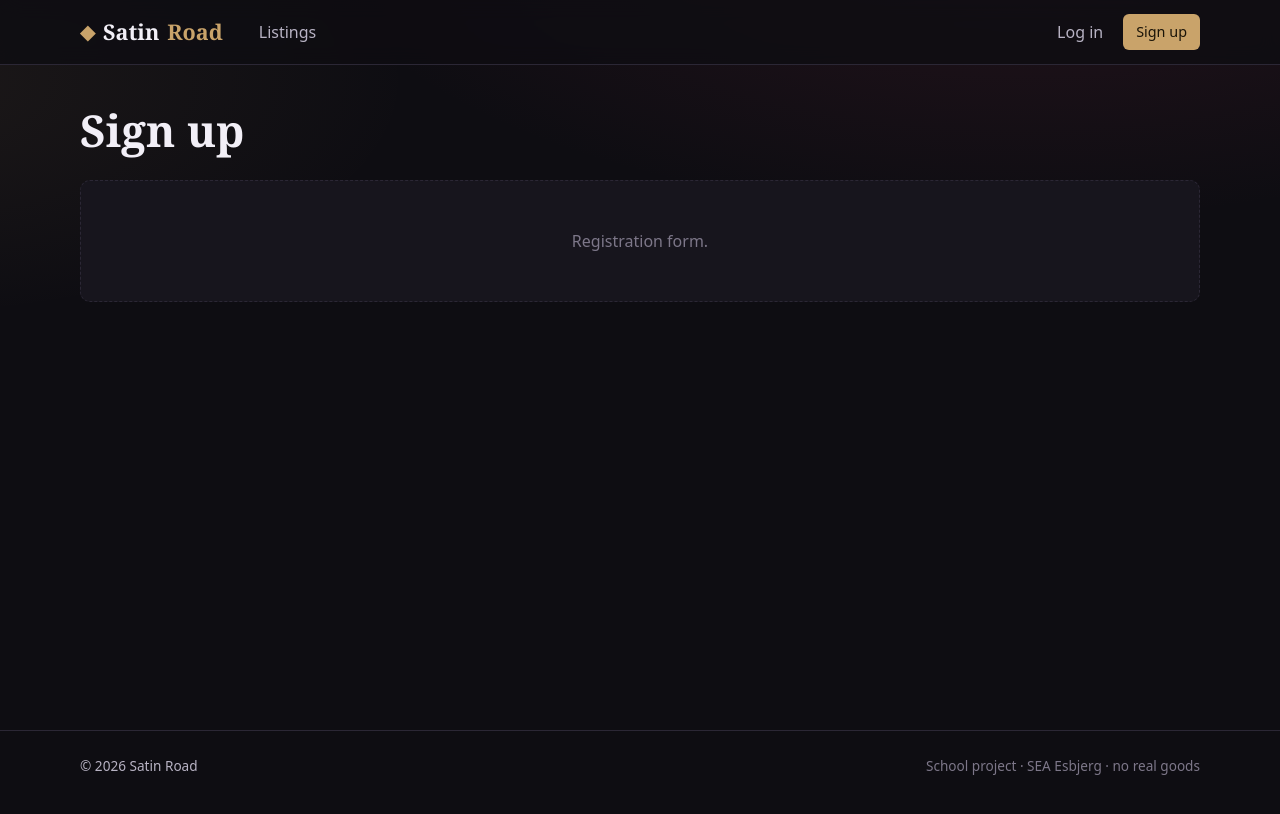
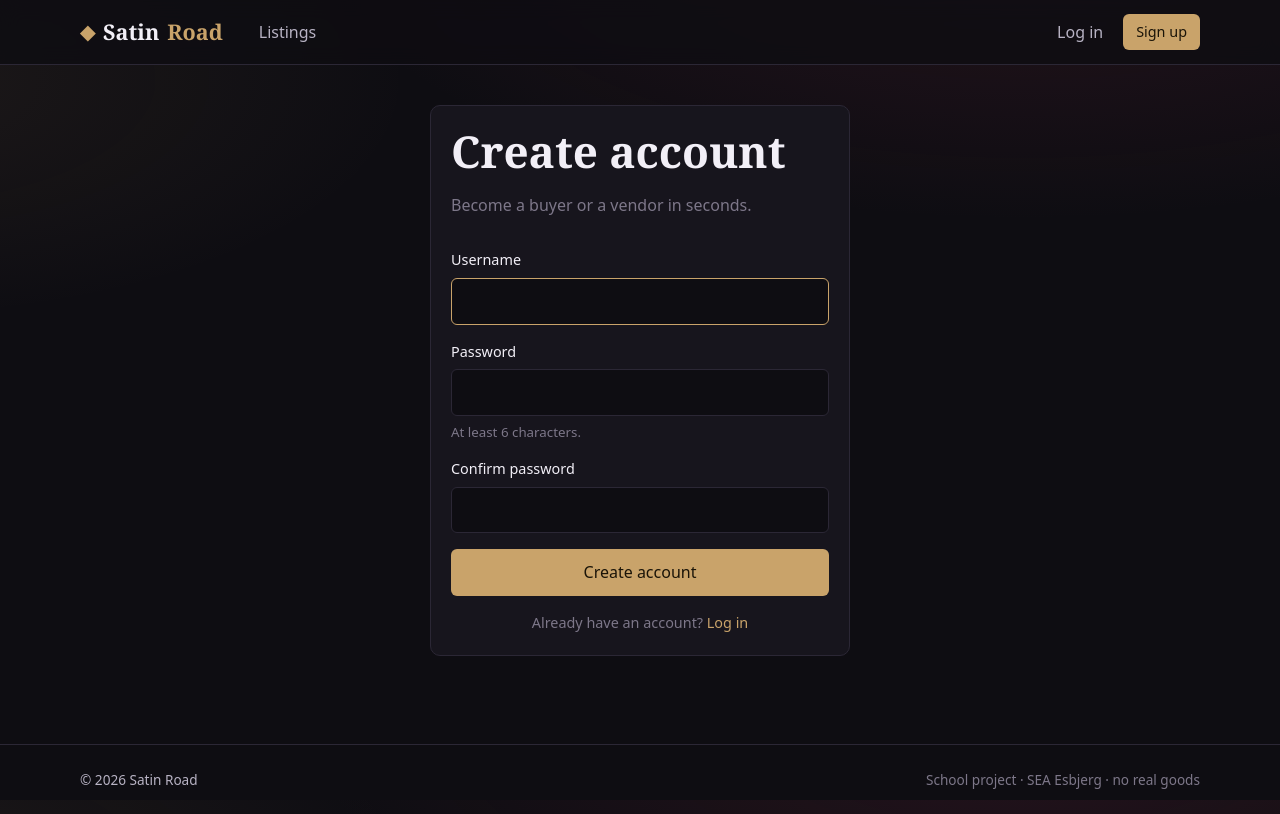
Before and after one commit to mirekondro/satin-road, a React (Vite) app in the folder frontend/: page /register in a window 1280 px wide. Built offline with nearby package versions, Linux system fonts and the light colour scheme.

Commit message:
login & registration pages, wire BuyBox into listing detail

```diff
--- a/frontend/src/App.css
+++ b/frontend/src/App.css
@@ -391,3 +391,8 @@
   .buy-box { align-items: stretch; }
   .order-amount { justify-content: space-between; }
 }
+/* ===== Auth (login / register) ===== */
+.auth-page { display: flex; justify-content: center; }
+.auth-form { width: 100%; max-width: 420px; }
+.auth-form .page-title { margin-bottom: 0; }
+.auth-switch { margin: 0; text-align: center; font-size: 0.9rem; }
--- a/frontend/src/api/utils/format.ts
+++ /dev/null
@@ -1,5 +0,0 @@
-const priceFormatter = new Intl.NumberFormat('en-US', { style: 'currency', currency: 'USD' })
-
-export function formatPrice(price: number): string {
-    return priceFormatter.format(price)
-}
--- /dev/null
+++ b/frontend/src/components/auth/AuthForm.tsx
@@ -0,0 +1,129 @@
+import { useState, type FormEvent } from 'react'
+import { Link, Navigate, useLocation, useNavigate } from 'react-router'
+import { api } from '../../api/client.ts'
+import { getErrorMessage } from '../../api/errors.ts'
+import type { AuthResponse } from '../../api/generated/Api.ts'
+import type { Role } from '../../auth/authContext.ts'
+import { useAuth } from '../../auth/useAuth.ts'
+
+const MIN_PASSWORD_LENGTH = 6 // same as AuthService.MinPasswordLength
+
+interface Props {
+  mode: 'login' | 'register'
+}
+
+// One form for both login and registration – they only differ in the endpoint
+// and in the extra "confirm password" field.
+export default function AuthForm({ mode }: Props) {
+  const isRegister = mode === 'register'
+  const { user, login } = useAuth()
+  const navigate = useNavigate()
+  const location = useLocation()
+  // Where the user wanted to go before being sent to login (set by RequireAuth / BuyBox)
+  const from = (location.state as { from?: string } | null)?.from ?? '/'
+
+  const [username, setUsername] = useState('')
+  const [password, setPassword] = useState('')
+  const [confirm, setConfirm] = useState('')
+  const [error, setError] = useState<string | null>(null)
+  const [submitting, setSubmitting] = useState(false)
+
+  // Already logged in → nothing to do here
+  if (user) return <Navigate to={from} replace />
+
+  const handleSubmit = async (e: FormEvent) => {
+    e.preventDefault()
+    setError(null)
+
+    // Only a quick check in the browser – the real rules live in AuthService
+    if (isRegister && password !== confirm) {
+      setError('Passwords do not match.')
+      return
+    }
+
+    setSubmitting(true)
+    try {
+      const body = { username, password }
+      const res: AuthResponse = isRegister
+        ? await api.auth.authRegisterCreate(body)
+        : await api.auth.authLoginCreate(body)
+
+      // Backend returns the JWT right away (also after registration) → user is logged in
+      login(res.token, { id: res.userId, username: res.username, role: res.role as Role })
+      navigate(from, { replace: true })
+    } catch (err) {
+      // 401 wrong password, 403 shut down by FBI, 409 username taken, 400 validation…
+      setError(getErrorMessage(err))
+    } finally {
+      setSubmitting(false)
+    }
+  }
+
+  return (
+    <section className="container page auth-page">
+      <form className="card form auth-form" onSubmit={handleSubmit}>
+        <h1 className="page-title">{isRegister ? 'Create account' : 'Log in'}</h1>
+        <p className="muted">
+          {isRegister ? 'Become a buyer or a vendor in seconds.' : 'Welcome back to Satin Road.'}
+        </p>
+
+        <div className="field">
+          <label htmlFor="auth-username">Username</label>
+          <input
+            id="auth-username"
+            className="input"
+            autoComplete="username"
+            value={username}
+            onChange={(e) => setUsername(e.target.value)}
+            required
+            autoFocus
+          />
+        </div>
+
+        <div className="field">
+          <label htmlFor="auth-password">Password</label>
+          <input
+            id="auth-password"
+            className="input"
+            type="password"
+            autoComplete={isRegister ? 'new-password' : 'current-password'}
+            minLength={isRegister ? MIN_PASSWORD_LENGTH : undefined}
+            value={password}
+            onChange={(e) => setPassword(e.target.value)}
+            required
+          />
+          {isRegister && <small className="muted">At least {MIN_PASSWORD_LENGTH} characters.</small>}
+        </div>
+
+        {isRegister && (
+          <div className="field">
+            <label htmlFor="auth-confirm">Confirm password</label>
+            <input
+              id="auth-confirm"
+              className="input"
+              type="password"
+              autoComplete="new-password"
+              value={confirm}
+              onChange={(e) => setConfirm(e.target.value)}
+              required
+            />
+          </div>
+        )}
+
+        {error && <p className="alert alert-error" role="alert">{error}</p>}
+
+        <button className="btn btn-primary" disabled={submitting}>
+          {submitting ? 'Please wait…' : isRegister ? 'Create account' : 'Log in'}
+        </button>
+
+        <p className="muted auth-switch">
+          {isRegister ? (
+            <>Already have an account? <Link to="/login" state={{ from }}>Log in</Link></>
+          ) : (
+            <>New here? <Link to="/register" state={{ from }}>Create an account</Link></>
+          )}
+        </p>
+      </form>
+    </section>
+  )
+}
--- a/frontend/src/pages/ListingDetailPage.tsx
+++ b/frontend/src/pages/ListingDetailPage.tsx
@@ -1,8 +1,9 @@
-import { useCallback } from 'react'
+import { useCallback, useState } from 'react'
 import { Link, useParams } from 'react-router'
 import { api } from '../api/client.ts'
 import { useFetch } from '../api/useFetch.ts'
 import StockBadge from '../components/listings/StockBadge.tsx'
+import BuyBox from '../components/orders/BuyBox.tsx'
 import { formatPrice } from '../utils/format.ts'
 
 export default function ListingDetailPage() {
@@ -10,6 +11,10 @@ export default function ListingDetailPage() {
 
   const fetchListing = useCallback(() => api.listings.listingsDetail(id), [id])
   const { data: listing, loading, error } = useFetch(fetchListing)
+  // How many pieces were bought on this page → stock shown without reloading the listing.
+  // Remembered together with the id, so it resets when you open another listing.
+  const [bought, setBought] = useState({ id, count: 0 })
+  const boughtHere = bought.id === id ? bought.count : 0
 
   if (loading) return <section className="container page"><p className="muted">Loading…</p></section>
 
@@ -22,6 +27,8 @@ export default function ListingDetailPage() {
     )
   }
 
+  const stock = Math.max(0, listing.stock - boughtHere)
+
   return (
       <section className="container page">
         <Link to="/listings" className="back-link">← Back to listings</Link>
@@ -31,7 +38,7 @@ export default function ListingDetailPage() {
             <Link to={`/listings?category=${listing.categoryId}`} className="badge">
               {listing.categoryName}
             </Link>
-            <StockBadge stock={listing.stock} />
+            <StockBadge stock={stock} />
           </div>
 
           <h1 className="listing-detail-title">{listing.title}</h1>
@@ -41,10 +48,7 @@ export default function ListingDetailPage() {
 
           <div className="listing-buy">
             <span className="listing-price listing-price-lg">{formatPrice(listing.price)}</span>
-            {/* Purchase button */}
-            <button className="btn btn-primary" disabled={listing.stock === 0}>
-              {listing.stock === 0 ? 'Sold out' : 'Buy'}
-            </button>
+            <BuyBox listing={listing} stock={stock} onBought={(q) => setBought({ id, count: boughtHere + q })} />
           </div>
         </div>
       </section>
--- a/frontend/src/pages/LoginPage.tsx
+++ b/frontend/src/pages/LoginPage.tsx
@@ -1,5 +1,5 @@
-import Placeholder from '../components/Placeholder.tsx'
+import AuthForm from '../components/auth/AuthForm.tsx'
 
 export default function LoginPage() {
-  return <Placeholder title="Log in">Login form.</Placeholder>
+  return <AuthForm mode="login" />
 }
--- a/frontend/src/pages/RegisterPage.tsx
+++ b/frontend/src/pages/RegisterPage.tsx
@@ -1,5 +1,5 @@
-import Placeholder from '../components/Placeholder.tsx'
+import AuthForm from '../components/auth/AuthForm.tsx'
 
 export default function RegisterPage() {
-  return <Placeholder title="Sign up">Registration form.</Placeholder>
+  return <AuthForm mode="register" />
 }
```
Also changed, not shown: 1 other file (tests, documents, lock files or other folders).
